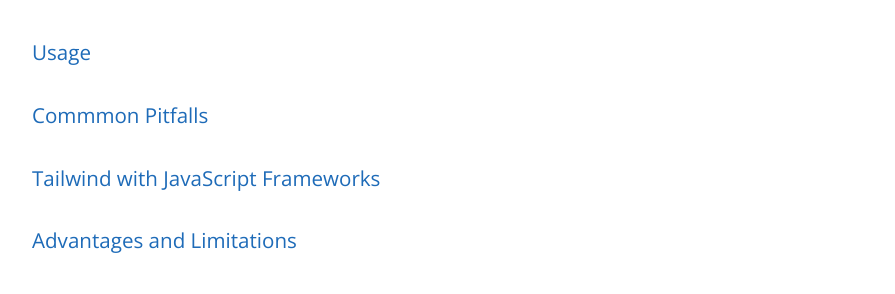
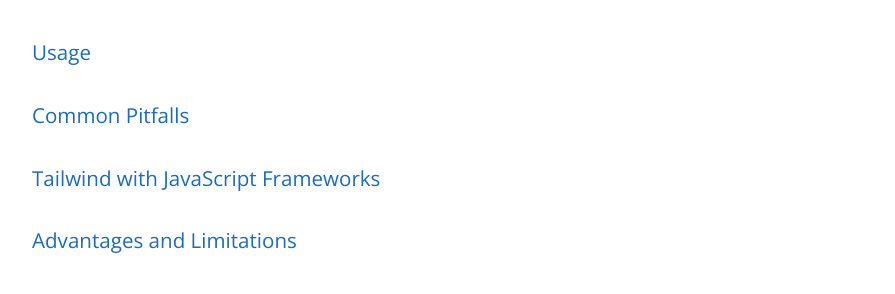
Before and after one commit to learning-software-engineering/learning-software-engineering.github.io, a Jekyll site: the page built from Topics/Tech_Stacks/Tailwind.md, in a window 1280 px wide and 900 px high, scrolled down 424 px. Shown: the part 159-453 px from the top of the window, without its empty margins (192-1087 px from the left). Built offline with Jekyll 4.4.1, drawn with Linux system fonts in a browser that asks for light colours; our own code applies the rules of GitHub Pages for plain Markdown files.

Commit message:
Apply suggestions from code review
changes

Co-authored-by: parthvats02 <81998163+parthvats02@users.noreply.github.com>

````diff
--- a/Topics/Tech_Stacks/Tailwind.md
+++ b/Topics/Tech_Stacks/Tailwind.md
@@ -8,7 +8,7 @@
 
 ### [Usage](#usage)
 
-### [Commmon Pitfalls](#commmon-pitfalls)
+### [Common Pitfalls](#commmon-pitfalls)
 
 ### [Tailwind with JavaScript Frameworks](#tailwind-with-javascript-frameworks)
 
@@ -323,4 +323,3 @@
 - [Tailwind UI: A Component Library Styled with Tailwind CSS](https://tailwindui.com)
 - [Defining States (Hover, Focus, and more)](https://tailwindcss.com/docs/hover-focus-and-other-states)
 - [Tailwind Plugins](https://tailwindcss.com/docs/plugins)
-```
````
